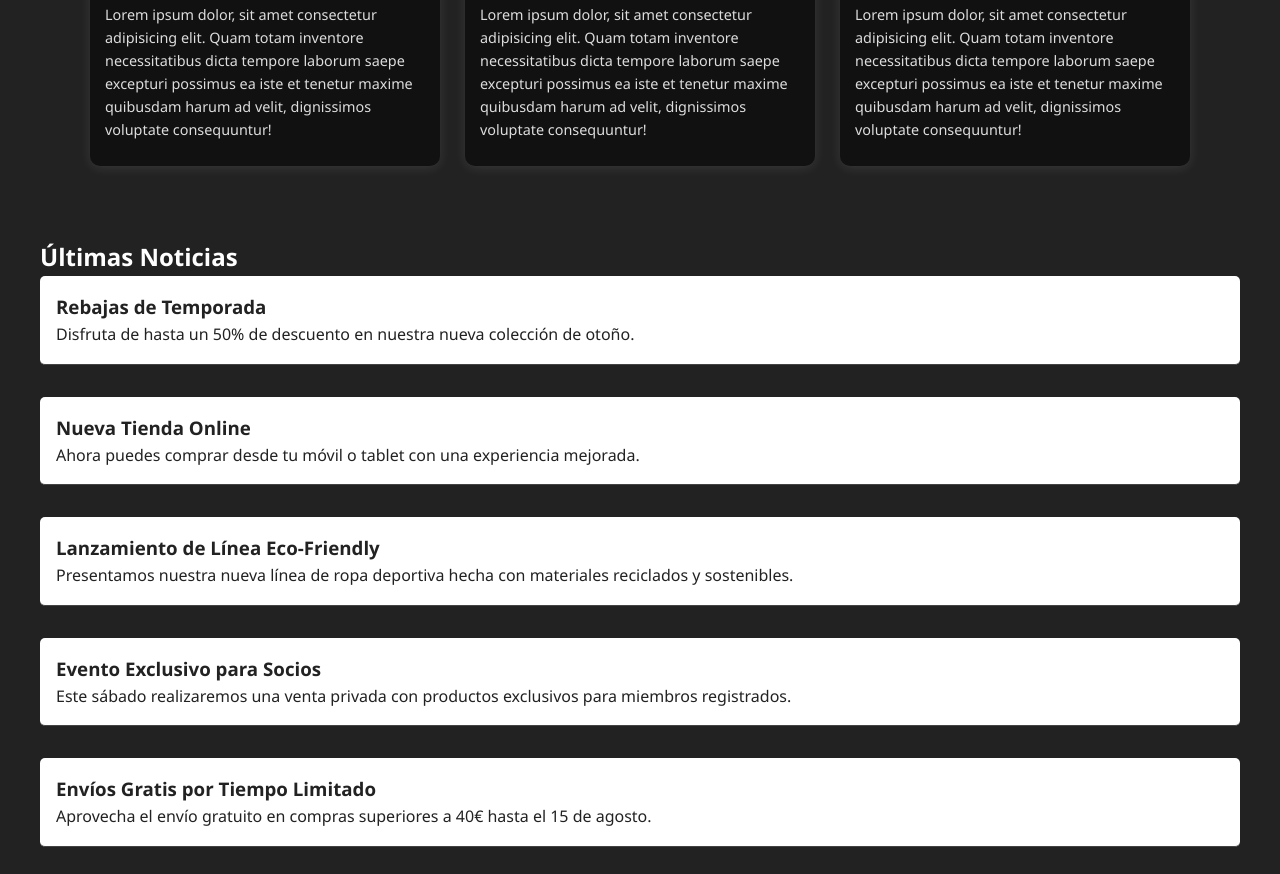
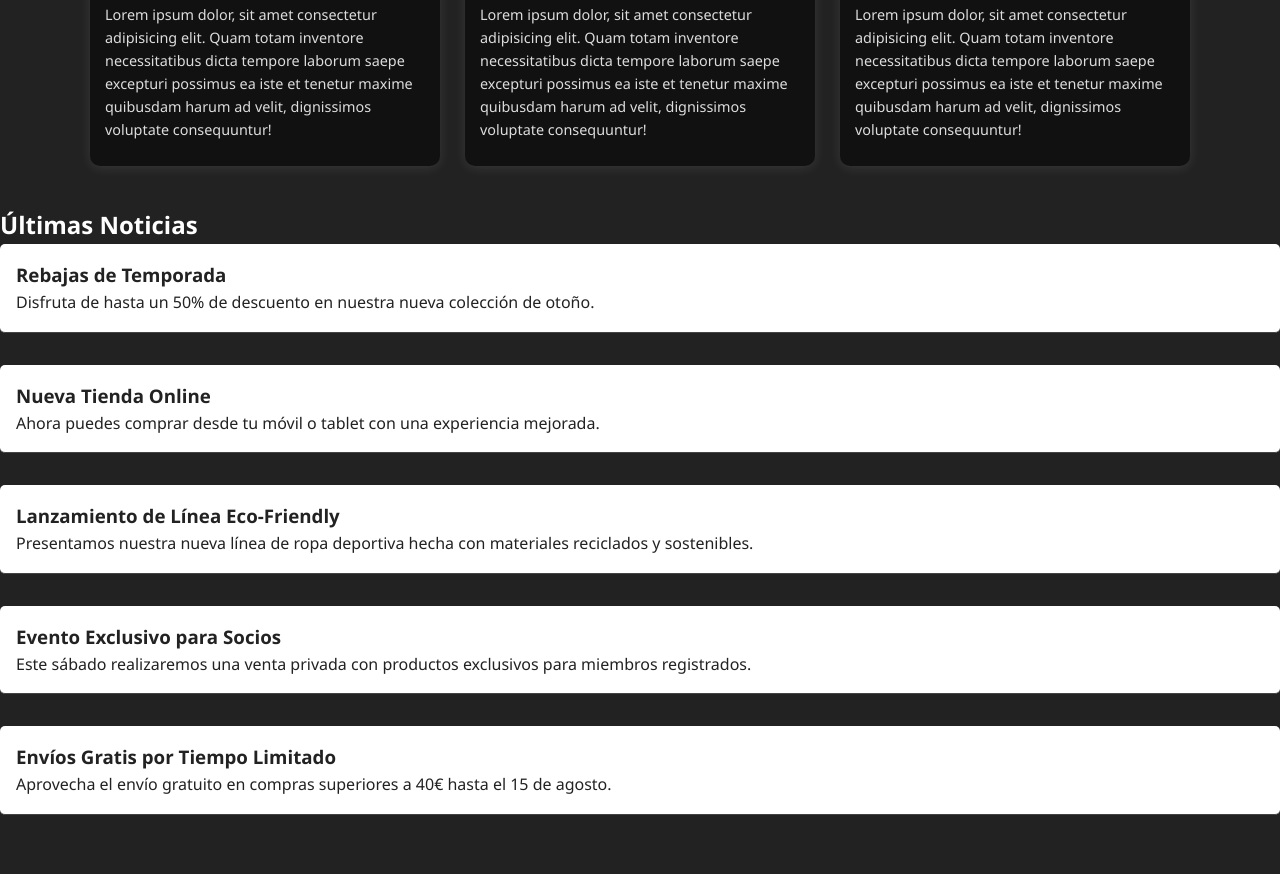
Before and after one commit to Carolx064/sportfashion, a plain HTML site: page index.html in a window 1280 px wide. Shown: the part 2786-3660 px from the top of the page. Drawn offline with Linux system fonts and the light colour scheme.

Commit message:
Descripción breve de los cambios

```diff
--- a/index.html
+++ b/index.html
@@ -217,7 +217,7 @@
 
 <!--Noticias Json-->
 
-<section class="noticias container">
+<section class="noticias-container">
   <h2>Últimas Noticias</h2>
   <div id="contenedor-noticias">
     <p>Cargando noticias...</p>
--- a/js/script.js
+++ b/js/script.js
@@ -1,30 +1,43 @@
-document.addEventListener("DOMContentLoaded", () => {
-  fetch("data/noticias.json")
-    .then(response => {
-      if (!response.ok) throw new Error("Error al cargar el archivo JSON");
-      return response.json();
-    })
-    .then(noticias => {
-      const contenedor = document.getElementById("contenedor-noticias");
-      contenedor.innerHTML = "";
+// script.js
 
-      noticias.forEach((noticia, index) => {
-        const div = document.createElement("div");
-        div.classList.add("noticia");
-        div.innerHTML = `
-          <h3>${noticia.titulo}</h3>
-          <p>${noticia.contenido}</p>
-        `;
+const RUTA_JSON = '../data/noticias.json';
 
-        // Delay para animación escalonada
-        div.style.animationDelay = `${index * 0.2}s`;
+async function cargarNoticias() {
+  try {
+    const respuesta = await fetch(RUTA_JSON);
 
-        contenedor.appendChild(div);
-      });
-    })
-    .catch(error => {
-      console.error("Error al cargar las noticias:", error);
-      const contenedor = document.getElementById("contenedor-noticias");
-      contenedor.innerHTML = "<p>No se pudieron cargar las noticias.</p>";
-    });
-});
+    if (!respuesta.ok) {
+      throw new Error(`No se pudo cargar el archivo (${respuesta.status} ${respuesta.statusText})`);
+    }
+
+    const noticias = await respuesta.json();
+    console.log('Noticias cargadas:', noticias);
+    mostrarNoticias(noticias);
+
+  } catch (error) {
+    console.error('Error al cargar las noticias:', error);
+    mostrarErrorEnPantalla('No se pudieron cargar las noticias. Verifica que el archivo exista en "data/noticias.json".');
+  }
+}
+
+function mostrarNoticias(noticias) {
+  const contenedor = document.getElementById('contenedor-noticias');
+  contenedor.innerHTML = '';
+
+  noticias.forEach(noticia => {
+    const item = document.createElement('div');
+    item.classList.add('noticia');
+    item.innerHTML = `
+      <h3>${noticia.titulo}</h3>
+      <p>${noticia.contenido}</p>
+    `;
+    contenedor.appendChild(item);
+  });
+}
+
+function mostrarErrorEnPantalla(mensaje) {
+  const contenedor = document.getElementById('contenedor-noticias');
+  contenedor.innerHTML = `<p style="color:red;">${mensaje}</p>`;
+}
+
+cargarNoticias();
```
